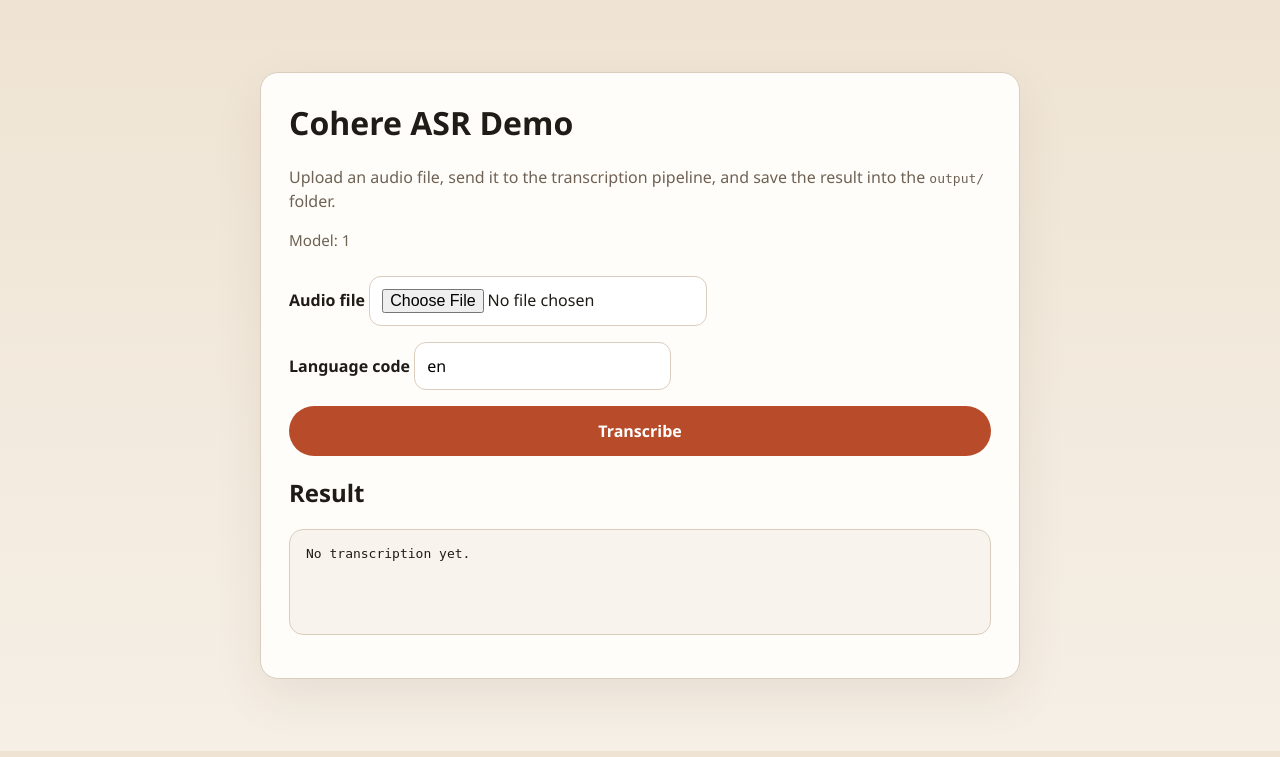
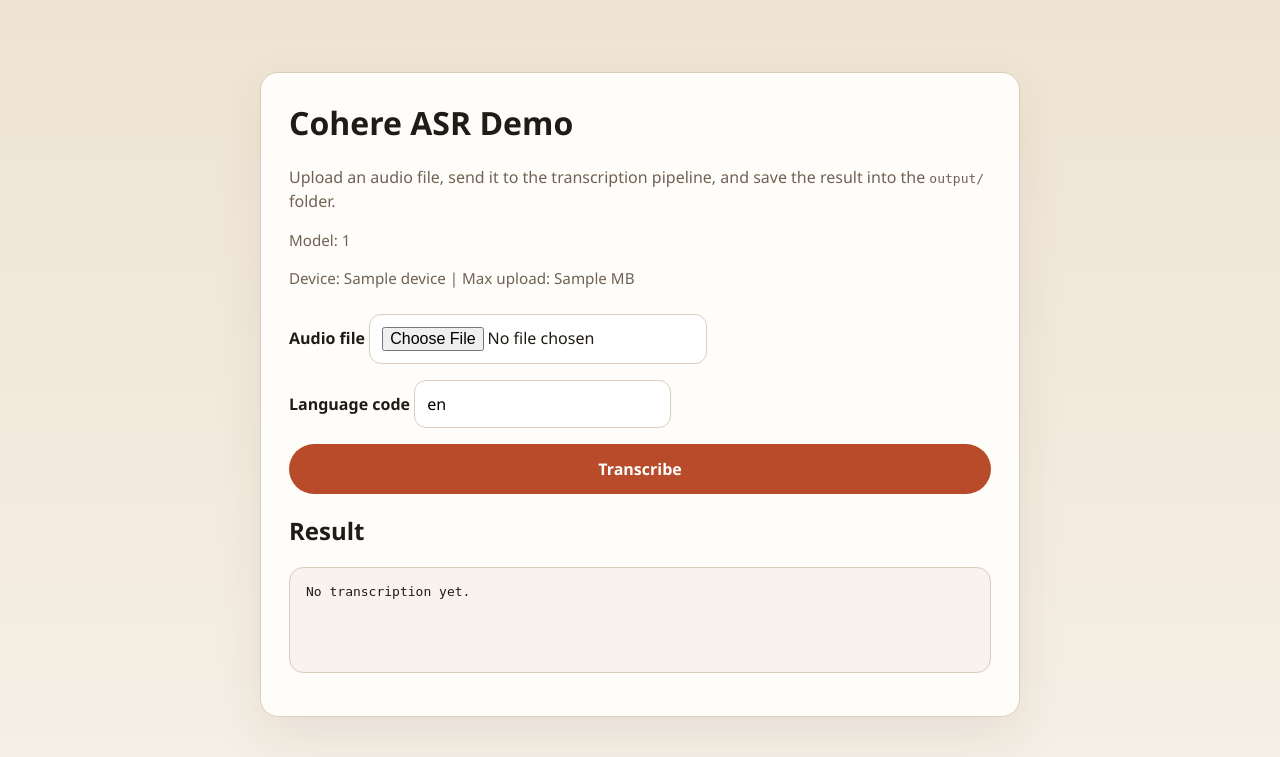
Before and after one commit to PrinceVerma04/asr-project, a Flask app: template templates/index.html in a window 1280 px wide. Shown: the top 757 px of the page. Run offline with Flask 3, Linux system fonts and the light colour scheme; the template is opened without the code that fills it: most values are stand-ins (such as "Sample title", 1, 10 or a date in 2020); parts of the project's set-up code (start-up, migrations or seed data) failed here and were passed over.

Commit message:
Improve deployment and app configuration

```diff
--- a/app.py
+++ b/app.py
@@ -1,4 +1,5 @@
 from argparse import ArgumentParser
+import os
 from pathlib import Path
 import tempfile
 
@@ -8,11 +9,13 @@ from transformers import AutoProcessor, CohereAsrForConditionalGeneration
 from transformers.audio_utils import load_audio
 from werkzeug.utils import secure_filename
 
-MODEL_ID = "CohereLabs/cohere-transcribe-03-2026"
+MODEL_ID = os.environ.get("MODEL_ID", "CohereLabs/cohere-transcribe-03-2026")
 BASE_DIR = Path(__file__).resolve().parent
 AUDIO_DIR = BASE_DIR / "audio"
 OUTPUT_DIR = BASE_DIR / "output"
-DEFAULT_AUDIO_NAME = "output.wav"
+DEFAULT_AUDIO_NAME = os.environ.get("DEFAULT_AUDIO_NAME", "output.wav")
+DEFAULT_LANGUAGE = os.environ.get("DEFAULT_LANGUAGE", "en")
+MAX_UPLOAD_MB = int(os.environ.get("MAX_UPLOAD_MB", "50"))
 USE_CUDA = torch.cuda.is_available()
 DEVICE = torch.device("cuda" if USE_CUDA else "cpu")
 MODEL_DTYPE = torch.float16 if USE_CUDA else torch.float32
@@ -20,6 +23,7 @@ MODEL_DTYPE = torch.float16 if USE_CUDA else torch.float32
 processor = None
 model = None
 app = Flask(__name__)
+app.config["MAX_CONTENT_LENGTH"] = MAX_UPLOAD_MB * 1024 * 1024
 
 if USE_CUDA:
     torch.backends.cudnn.benchmark = True
@@ -78,7 +82,7 @@ def resolve_audio_path(audio_path: str | None) -> Path:
     return path
 
 
-def transcribe(audio_path: Path, lang: str = "en") -> str:
+def transcribe(audio_path: Path, lang: str = DEFAULT_LANGUAGE) -> str:
     processor, model = get_model()
     audio = load_audio(str(audio_path), sampling_rate=16000)
 
@@ -113,7 +117,7 @@ def build_parser() -> ArgumentParser:
     parser.add_argument(
         "--lang",
         default="en",
-        help="Language code for transcription. Default: en",
+        help=f"Language code for transcription. Default: {DEFAULT_LANGUAGE}",
     )
     parser.add_argument(
         "--web",
@@ -136,13 +140,31 @@ def build_parser() -> ArgumentParser:
 
 @app.get("/")
 def index():
-    return render_template("index.html", model_id=MODEL_ID)
+    return render_template(
+        "index.html",
+        model_id=MODEL_ID,
+        default_language=DEFAULT_LANGUAGE,
+        max_upload_mb=MAX_UPLOAD_MB,
+        device=str(DEVICE),
+    )
+
+
+@app.get("/health")
+def health():
+    return jsonify(
+        {
+            "status": "ok",
+            "model": MODEL_ID,
+            "device": str(DEVICE),
+            "default_language": DEFAULT_LANGUAGE,
+        }
+    )
 
 
 @app.post("/transcribe")
 def transcribe_audio():
     uploaded_file = request.files.get("audio")
-    language = request.form.get("lang", "en")
+    language = request.form.get("lang", DEFAULT_LANGUAGE)
 
     if uploaded_file is None or uploaded_file.filename == "":
         return jsonify({"error": "Please upload an audio file."}), 400
--- a/templates/index.html
+++ b/templates/index.html
@@ -98,6 +98,7 @@
       <h1>Cohere ASR Demo</h1>
       <p>Upload an audio file, send it to the transcription pipeline, and save the result into the <code>output/</code> folder.</p>
       <p class="meta">Model: {{ model_id }}</p>
+      <p class="meta">Device: {{ device }} | Max upload: {{ max_upload_mb }} MB</p>
 
       <form id="upload-form">
         <div>
@@ -107,7 +108,7 @@
 
         <div>
           <label for="lang">Language code</label>
-          <input id="lang" name="lang" type="text" value="en">
+          <input id="lang" name="lang" type="text" value="{{ default_language }}">
         </div>
 
         <button type="submit">Transcribe</button>
```
Also changed, not shown: README.md, 1 other file.
